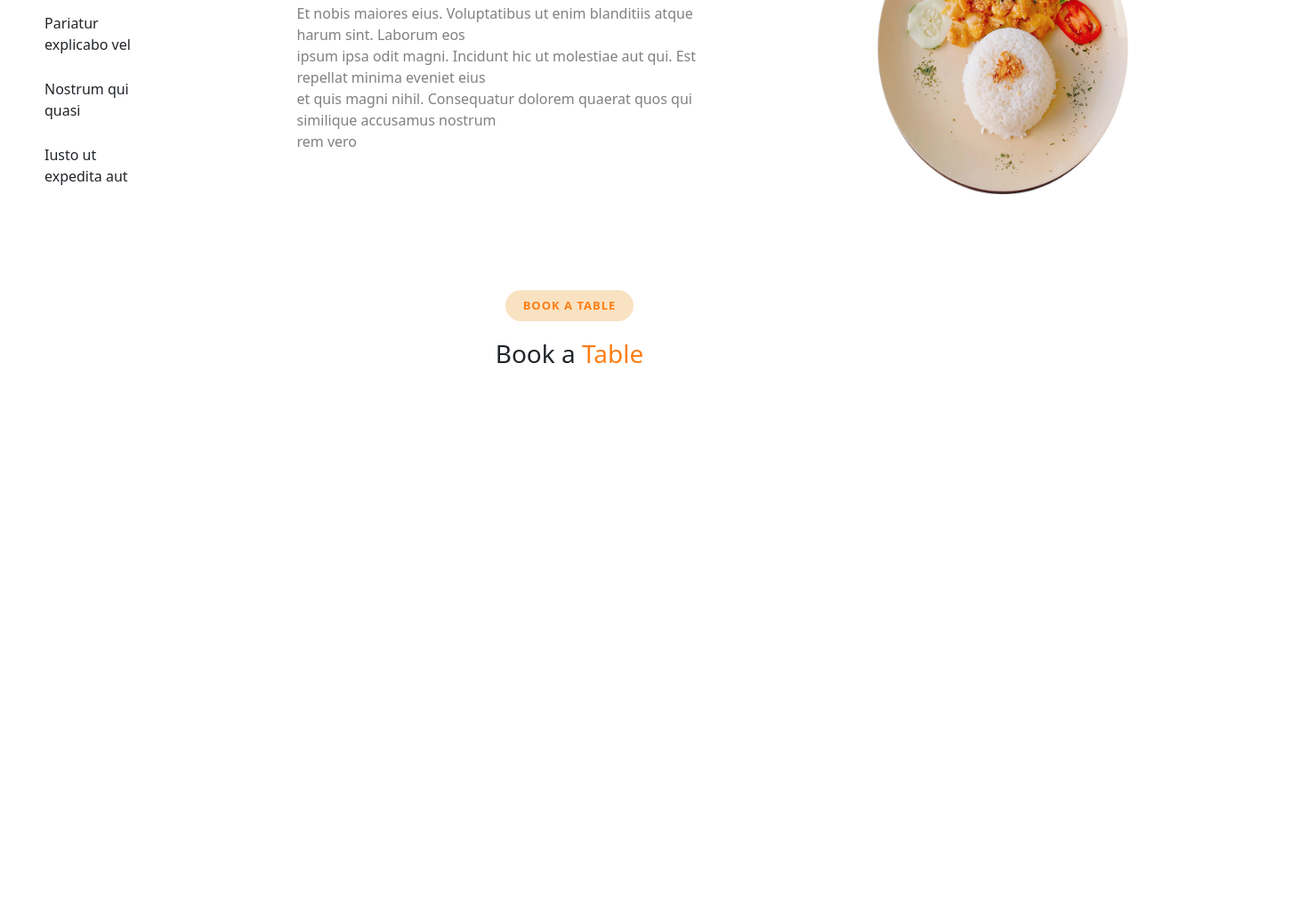
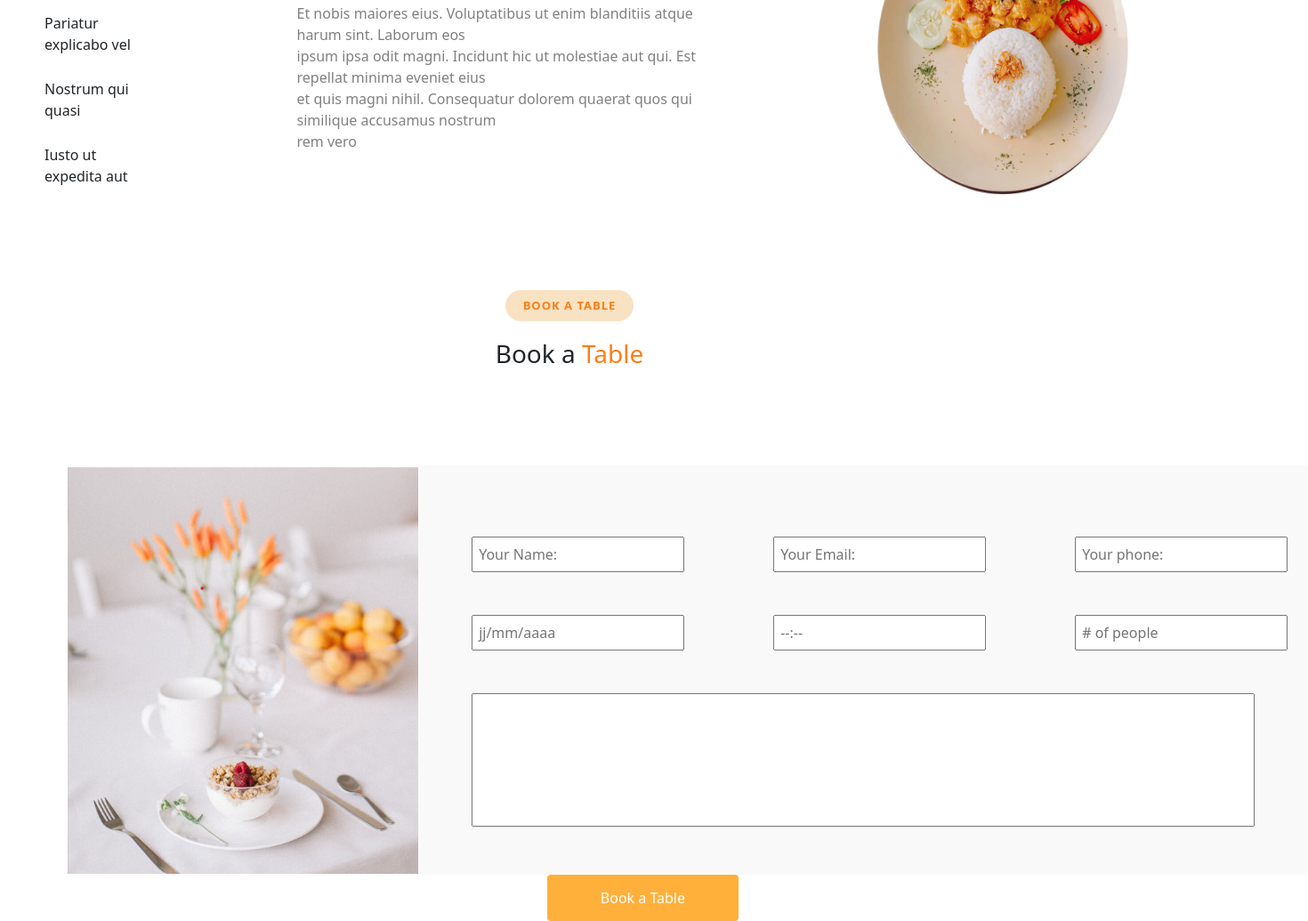
Before and after one commit to ELARBISABBAR/ELARBI-SABBAR-DELICIOUS, a website: page index.html in a window 1280 px wide. Shown: the part 3260-4295 px from the top of the page at 89% size, 1470 px wide, since content can reach past the window. Before the commit the page ends 3683 px from the top, so only its background shows below. Drawn offline with nearby package versions, Linux system fonts and the light colour scheme.

Commit message:
book a table finished

```diff
--- a/index.html
+++ b/index.html
@@ -387,11 +387,36 @@
             <h3>Book a <span class="restau">Table</span></h3>
         </div>
 
+        <div class="book">
 
+            <div>
+                <img src="./public/images/Capture d'écran 2025-04-15 172101.png" width="400px" alt="">
+            </div>
 
+           <div class="right-flex">
+            <div class="inpt-1">
+                <input placeholder=" Your Name:" class="name-mail" type="text">
+                <input placeholder=" Your Email:" class="name-mail" type="text">
+                <input placeholder=" Your phone:" class="name-mail" type="text">
+            </div><br> <br>
 
+            <div class="inpt-1">
+                <input placeholder=" jj/mm/aaaa" class="name-mail" type="text">
+                <input placeholder=" --:--" class="name-mail" type="text">
+                <input placeholder=" # of people" class="name-mail" type="text">
+            </div> <br> <br>
 
+            <div class="subjct">
+                <input  class="inpt-2" type="">
+            </div>
+           </div>
 
+        </div>
+
+        <div class="tbl">
+            <button class="bk-tbl"> Book a Table</button>
+
+           </div>
 
     </section>
 
--- a/src/sass/modules/specials/_specials.sass
+++ b/src/sass/modules/specials/_specials.sass
@@ -17,3 +17,48 @@
 .oringe
     &:hover
         color: #fd7e14
+
+.book
+    display: flex
+    padding-inline: 70px
+    margin-top: 100px
+
+.right-flex
+    background-color: #f9f9f9
+    padding-top: 80px
+    position: relative
+    height: 460px
+    width: 1000px
+
+
+
+.inpt-1
+    display: flex
+    gap: 100px
+    padding-inline: 60px
+    input
+        width: 250px
+        height: 40px
+
+.subjct
+    display: flex
+    gap: 100px
+    padding-inline: 60px
+
+.inpt-2
+    width: 59.5rem
+    height: 150px
+
+.tbl
+    background-color: #f9f9f9
+
+
+.bk-tbl
+    color: #ffffff
+    background: #ffb03b
+    border: 0
+    padding: 14px 60px
+    transition: 0.4s
+    border-radius: 4px
+    position: absolute
+    right: 450px
```
Also changed, not shown: public/css/app.css, 1 other file.
